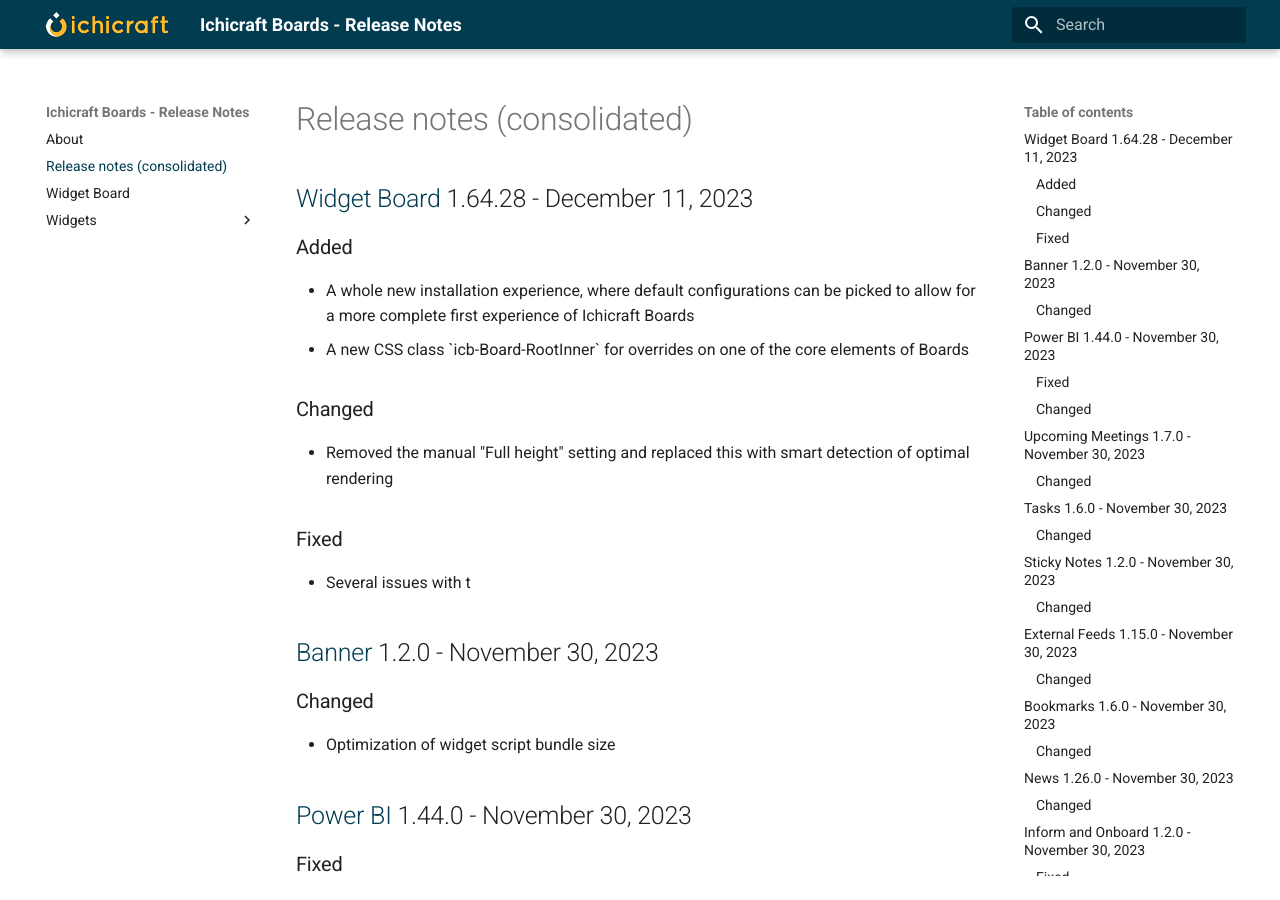
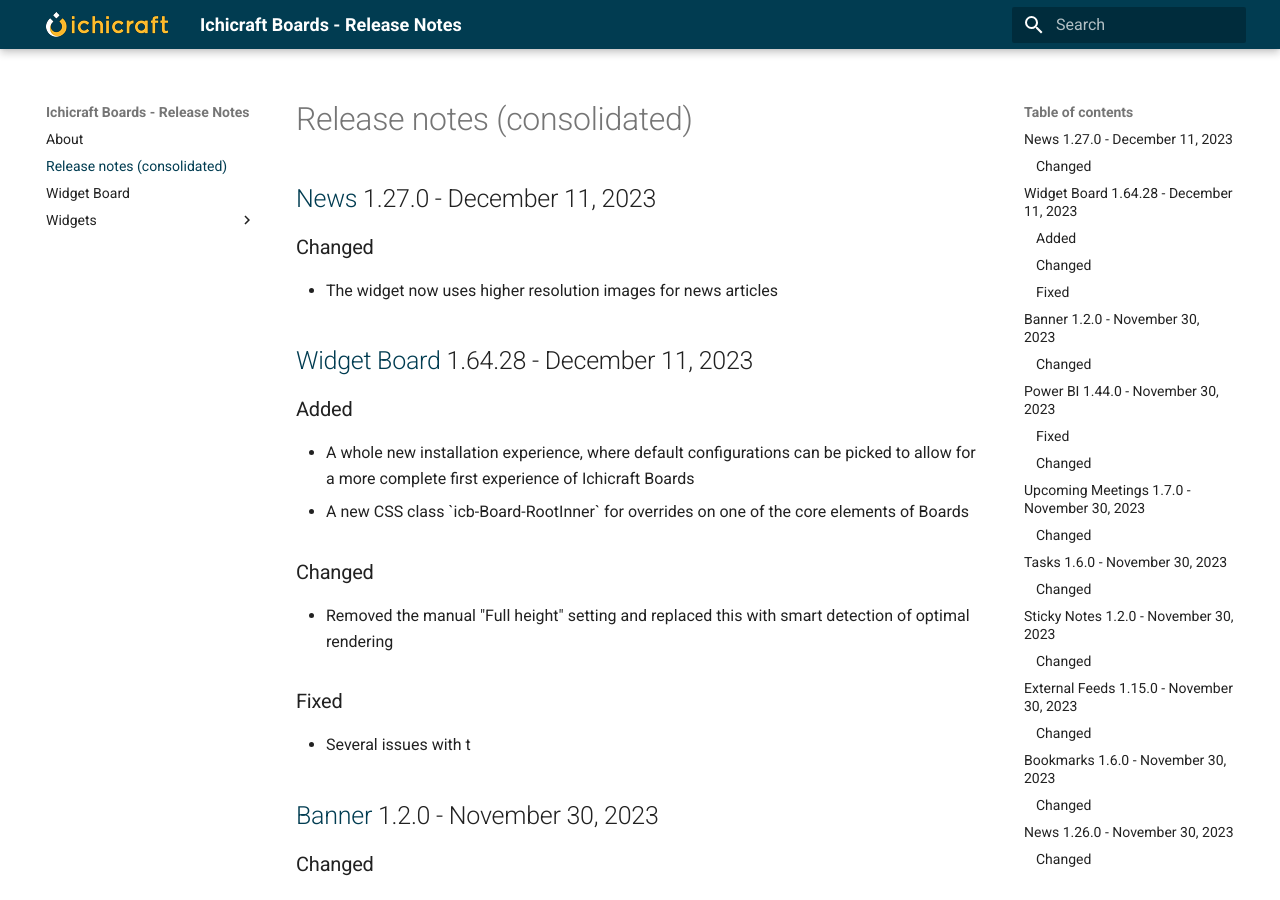
Before and after one commit to ichicraft/widgets-docs, an MkDocs documentation site: the page built from docs/Release-notes-(consolidated).md, in a window 1280 px wide and 900 px high. Built offline with MkDocs 1.6.1 and Material for MkDocs 9.7.7, drawn with Linux system fonts in a browser that asks for light colours.

Commit message:
Release notes updated by BuildService

```diff
--- a/docs/Release-notes-(consolidated).md
+++ b/docs/Release-notes-(consolidated).md
@@ -1,3 +1,8 @@
+## [News](./Widgets/News.md) 1.27.0 - December 11, 2023
+
+### Changed
+- The widget now uses higher resolution images for news articles
+
 ## [Widget Board](./Widget Board.md) 1.64.28 - December 11, 2023
 
 ### Added
```
Also changed, not shown: docs/Widgets/News.md (+5 -0 lines).
